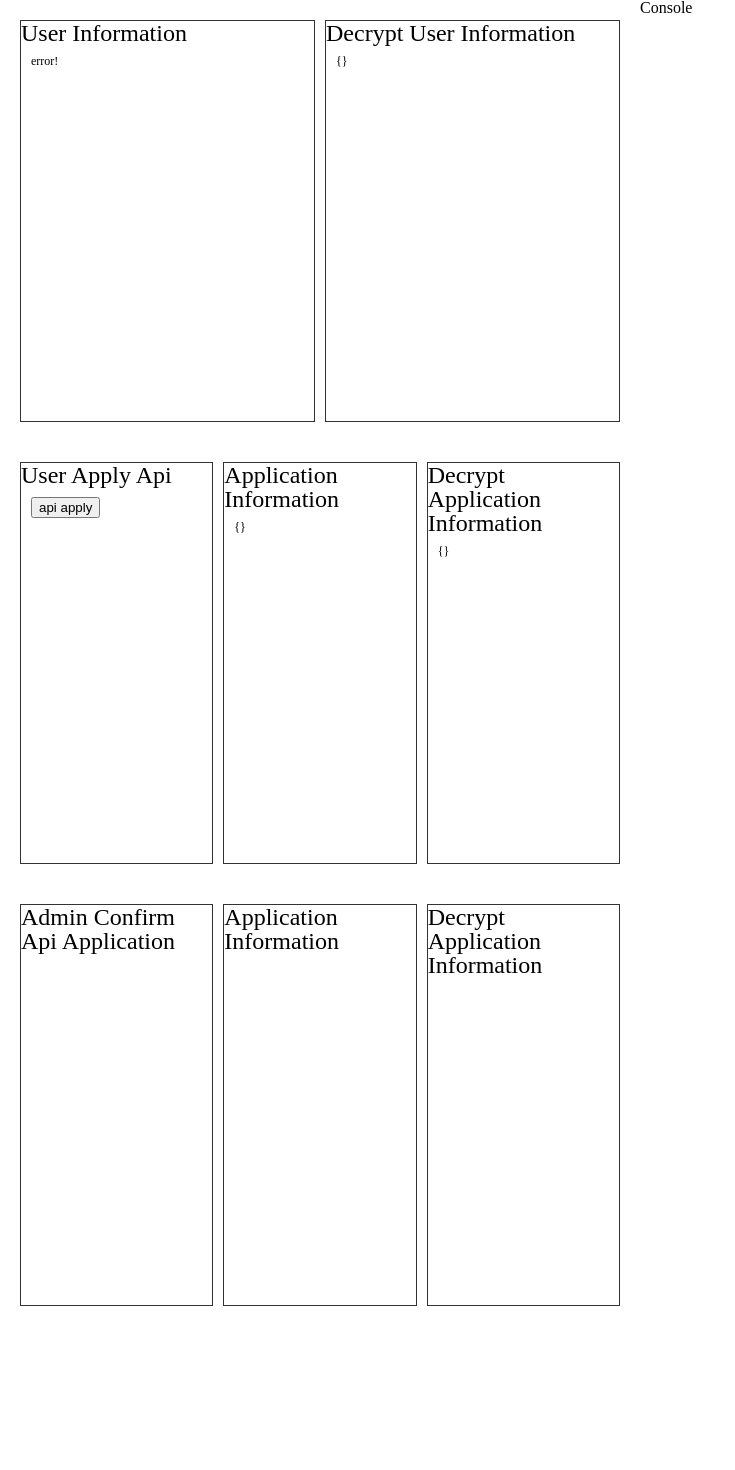
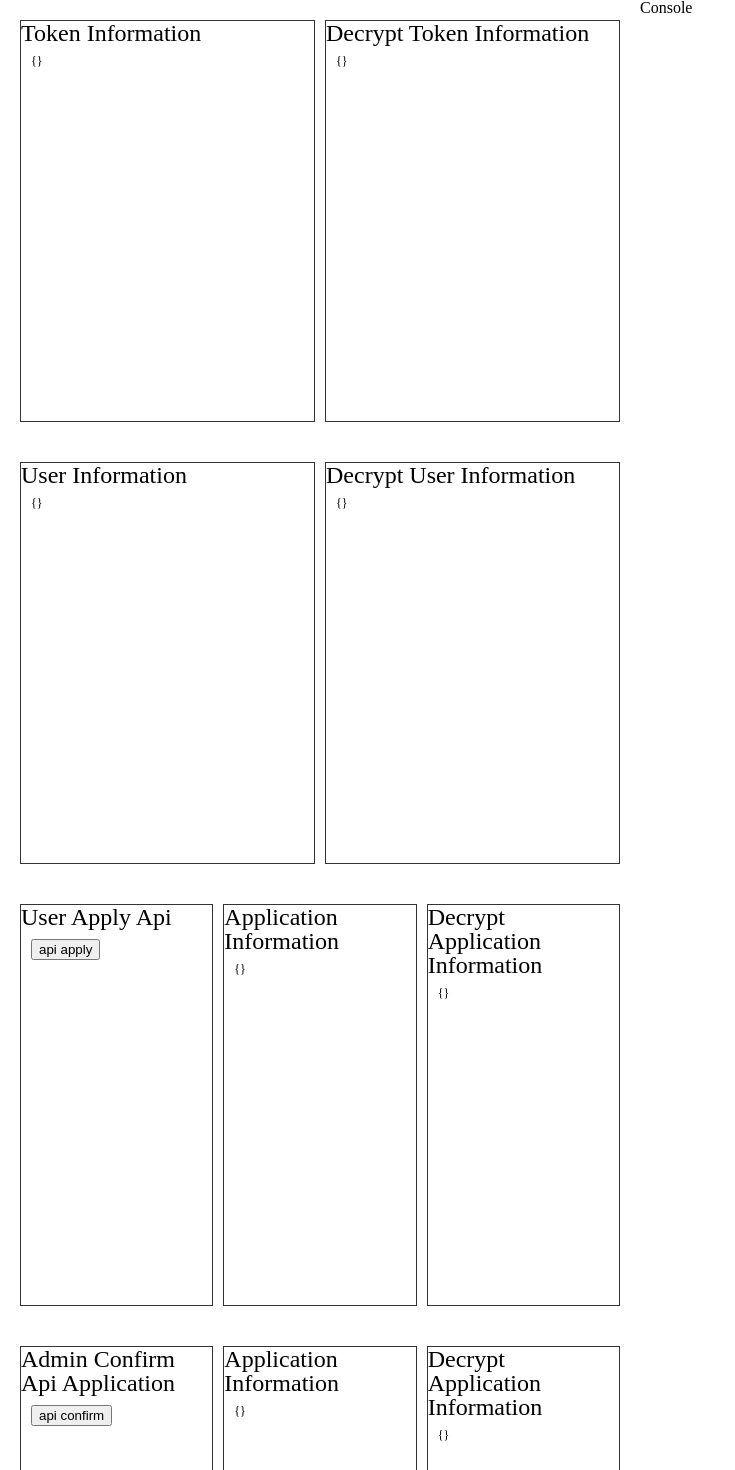
Before and after one commit to formegusto/bh-user-prototype, a React (Create React App) app: page / in a window 1280 px wide. Shown: the top 1470 px of the page, without its empty margins (0-735 px from the left). Before the commit the page ends 1326 px from the top, so only its background shows below. Built offline with nearby package versions, Linux system fonts and the light colour scheme; no server answers.

Commit message:
request decrypt, encrypt process

```diff
--- a/src/components/ApiApplyProcessComponent.tsx
+++ b/src/components/ApiApplyProcessComponent.tsx
@@ -2,44 +2,82 @@ import axios from "axios";
 import React from "react";
 import styled from "styled-components";
 import { Box, BoxBody, BoxTitle, BoxWrap } from "../styles";
-import { responseDecrypt } from "../utils/ARIAUtils";
+import {
+  encryptProcess,
+  requestBodyEncrypt,
+  responseDecrypt,
+} from "../utils/ARIAUtils";
 import BoxComponent from "./BoxComponent";
 import _ from "lodash";
 
 function ApiApplyProcessComponent() {
+  const [token, setToken] = React.useState<any>({});
+  const [decryptToken, setDecryptToken] = React.useState<any>({});
   const [userInfo, setUserInfo] = React.useState<any>({});
-  const [decryptUserInfo, setDecryptUserInfo] = React.useState<string>("");
+  const [decryptUserInfo, setDecryptUserInfo] = React.useState<any>({});
   const [applyInfo, setApplyInfo] = React.useState<any>({});
-  const [decryptApplyInfo, setDecryptApplyInfo] = React.useState<string>("");
+  const [decryptApplyInfo, setDecryptApplyInfo] = React.useState<any>({});
+  const [confirmInfo, setConfirmInfo] = React.useState<any>({});
+  const [decryptConfirmInfo, setDecryptConfirmInfo] = React.useState<any>({});
+
+  React.useEffect(() => {
+    const userJoinInfo = {
+      username: "keti1215",
+      email: "keti@keti.re.kr",
+      phone: "070-xxxx-xxxx",
+      nickname: "keti_user",
+      password: "keti123$",
+    };
+    requestBodyEncrypt(userJoinInfo);
+    axios
+      .post("http://localhost:8080/user", userJoinInfo)
+      .then((res) => {
+        setToken({ token: res.data.token });
+      })
+      .catch((err) => {
+        console.error(err);
+      });
+  }, []);
+
+  React.useEffect(() => {
+    const decrypt = _.cloneDeep(token);
+    responseDecrypt(decrypt, ["status"]);
+    setDecryptToken(decrypt);
+  }, [token]);
+
+  React.useEffect(() => {
+    const token = decryptToken.token;
+    axios
+      .get("http://localhost:8080/user/check", {
+        headers: {
+          authorization: token,
+        },
+      })
+      .then((res) => {
+        setUserInfo(res.data.user);
+      })
+      .catch((err) => {
+        console.error(err);
+      });
+  }, [decryptToken]);
 
   React.useEffect(() => {
     const decrypt = _.cloneDeep(userInfo);
-    responseDecrypt(decrypt, ["status", "password", "createdAt", "updatedAt"]);
-    setDecryptUserInfo(JSON.stringify(decrypt, null, "\t"));
+    responseDecrypt(decrypt, ["password", "createdAt", "updatedAt"]);
+    setDecryptUserInfo(decrypt);
   }, [userInfo]);
 
   React.useEffect(() => {
     const decrypt = _.cloneDeep(applyInfo);
-    responseDecrypt(decrypt, ["status", "id", "createdAt", "updatedAt"]);
-    setDecryptApplyInfo(JSON.stringify(decrypt, null, "\t"));
+    responseDecrypt(decrypt, ["id", "createdAt", "updatedAt"]);
+    setDecryptApplyInfo(decrypt);
   }, [applyInfo]);
 
-  const RequestUserInfo = React.useCallback(async (): Promise<string> => {
-    const token = process.env.REACT_APP_USER_JWT!;
-
-    try {
-      const res = await axios.get("http://localhost:8080/user/check", {
-        headers: {
-          authorization: token,
-        },
-      });
-
-      setUserInfo(res.data);
-      return JSON.stringify(res.data, null, "\t");
-    } catch (err) {
-      return "error!";
-    }
-  }, []);
+  React.useEffect(() => {
+    const decrypt = _.cloneDeep(confirmInfo);
+    responseDecrypt(decrypt, ["id", "createdAt", "updatedAt"]);
+    setDecryptConfirmInfo(decrypt);
+  }, [confirmInfo]);
 
   const userApiApply = React.useCallback(async () => {
     const token = process.env.REACT_APP_USER_JWT!;
@@ -48,7 +86,7 @@ function ApiApplyProcessComponent() {
       const res = await axios.post(
         "http://localhost:8080/apiService/apply",
         {
-          purpose: "연구목적",
+          purpose: encryptProcess("연구목적"),
         },
         {
           headers: {
@@ -57,22 +95,53 @@ function ApiApplyProcessComponent() {
         }
       );
 
-      setApplyInfo(res.data);
+      setApplyInfo(res.data.application);
     } catch (err) {
       console.error(err);
     }
   }, []);
 
+  const adminApiConfirm = React.useCallback(async () => {
+    const requestAdminKey = process.env.REACT_APP_ADMIN_KEY!;
+
+    try {
+      const res = await axios.patch(
+        "http://localhost:8080/admin/apiService/confirm",
+        {
+          id: encryptProcess(applyInfo.id),
+        },
+        {
+          headers: {
+            authorization: requestAdminKey,
+          },
+        }
+      );
+      setConfirmInfo(res.data.application);
+    } catch (err) {
+      console.error(err);
+    }
+  }, [applyInfo]);
+
   return (
     <Wrap>
       <BoxWrap>
         <BoxComponent
+          title="Token Information"
+          customBodyText={JSON.stringify(token, null, "\t")}
+        />
+        <BoxComponent
+          title="Decrypt Token Information"
+          customBodyText={JSON.stringify(decryptToken, null, "\t")}
+        />
+      </BoxWrap>
+      <BoxWrap>
+        <BoxComponent
           title="User Information"
-          setBodyRequestFunction={RequestUserInfo}
+          customBodyText={JSON.stringify(userInfo, null, "\t")}
         />
         <BoxComponent
           title="Decrypt User Information"
-          customBodyText={decryptUserInfo}
+          customBodyText={JSON.stringify(decryptUserInfo, null, "\t")}
         />
       </BoxWrap>
       <BoxWrap>
@@ -88,19 +157,24 @@ function ApiApplyProcessComponent() {
         />
         <BoxComponent
           title="Decrypt Application Information"
-          customBodyText={decryptApplyInfo}
+          customBodyText={JSON.stringify(decryptApplyInfo, null, "\t")}
         />
       </BoxWrap>
       <BoxWrap>
         <Box>
           <BoxTitle>Admin Confirm Api Application</BoxTitle>
+          <BoxBody>
+            <button onClick={adminApiConfirm}>api confirm</button>
+          </BoxBody>
         </Box>
-        <Box>
-          <BoxTitle>Application Information</BoxTitle>
-        </Box>
-        <Box>
-          <BoxTitle>Decrypt Application Information</BoxTitle>
-        </Box>
+        <BoxComponent
+          title="Application Information"
+          customBodyText={JSON.stringify(confirmInfo, null, "\t")}
+        />
+        <BoxComponent
+          title="Decrypt Application Information"
+          customBodyText={JSON.stringify(decryptConfirmInfo, null, "\t")}
+        />
       </BoxWrap>
     </Wrap>
   );
```
